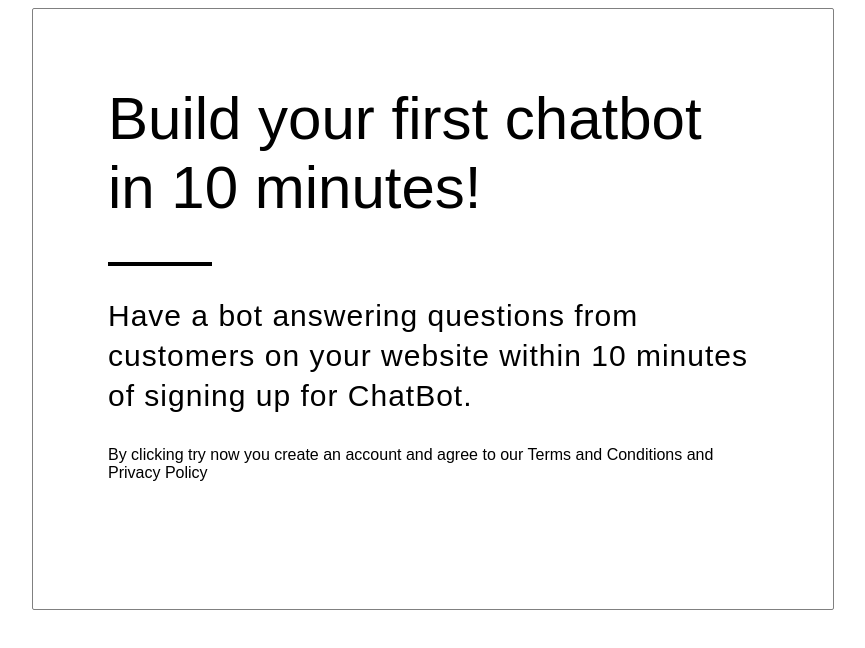
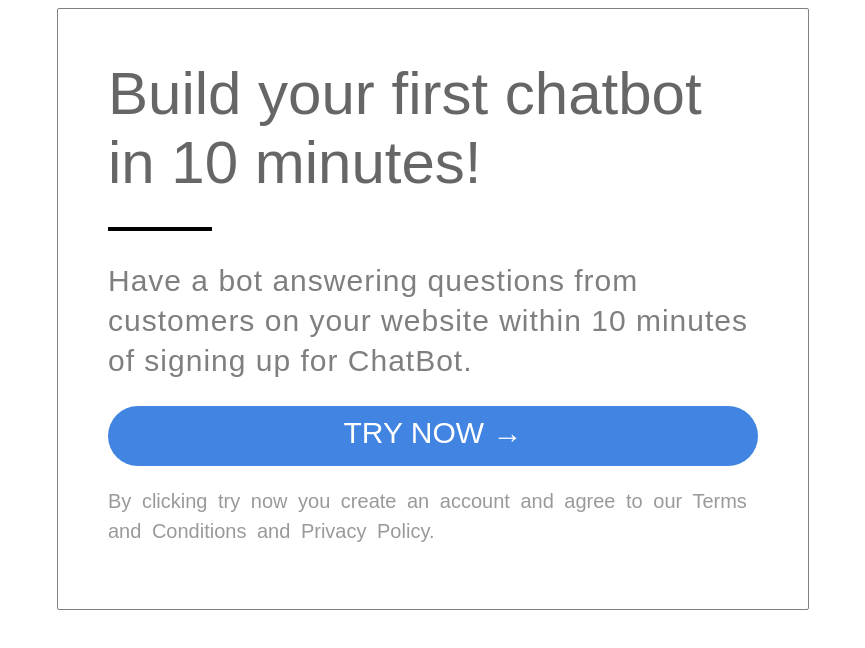
Before and after one commit to RamVanumu/call-to-action-card, a plain HTML site: page index.html in a window 1280 px wide. Shown: the whole page, without its empty margins (207-1072 px from the left). Drawn offline with Linux system fonts and the light colour scheme.

Commit message:
styles updated

```diff
--- a/index.html
+++ b/index.html
@@ -3,23 +3,19 @@
   <head>
     <title>Call to action card</title>
     <style>
-
-      #main{
-        width: 800px;
-        height: 600px;
+      #main {
+        width: 650px;
+        height: 500px;
         border: 1px solid gray;
         border-radius: 2px;
         margin: auto;
-      }
-
-      #content{
-        width: 650px;
-        height: 450px;
-        margin: 75px;
+        padding: 50px;
         font-family: sans-serif;
       }
 
       h1 {
+        color: rgba(0,0,0,0.6);
+        margin: 0;
         font-size: 60px;
         font-weight: 300;
       }
@@ -28,31 +24,57 @@
         height: 0px;
         width: 100px;
         border: 2px solid black;
+        margin: 30px 0px 30px 0px;
       }
 
       h3 {
+        color: rgba(0,0,0,0.5);
+        margin: 0;
         font-size: 30px;
         font-weight: 100;
         line-height: 40px;
         letter-spacing: 1px;
       }
+
+      #button {
+        width: 650px;
+        height: 60px;
+        background-color: #4184e1;
+        border-radius: 50px;
+        text-align: center;
+      }
+
+      h2 {
+        color: white;
+        font-size: 30px;
+        font-weight: 100;
+        padding: 10px;
+      }
+
+      p {
+        color: rgba(0,0,0,0.4);
+        font-size: 20px;
+        line-height: 30px;
+        font-weight: 100;
+        word-spacing: 5px;
+      }
     </style>
   </head>
   <body>
     <div id="main">
-      <div id="content">
       <h1>Build your first chatbot in 10 minutes!</h1>
       <div id="line"></div>
       <h3>
-          Have a bot answering questions from customers on your website within
-          10 minutes of signing up for ChatBot.
+        Have a bot answering questions from customers on your website within 10
+        minutes of signing up for ChatBot.
       </h3>
-        <div id="button"></div>
+      <div id="button">
+        <h2>TRY NOW →</h2>
+      </div>
       <p>
         By clicking try now you create an account and agree to our Terms and
-          Conditions and Privacy Policy
+        Conditions and Privacy Policy.
       </p>
-      </div>
     </div>
   </body>
 </html>
```
Lines whose indentation alone changed are shown as unchanged.
